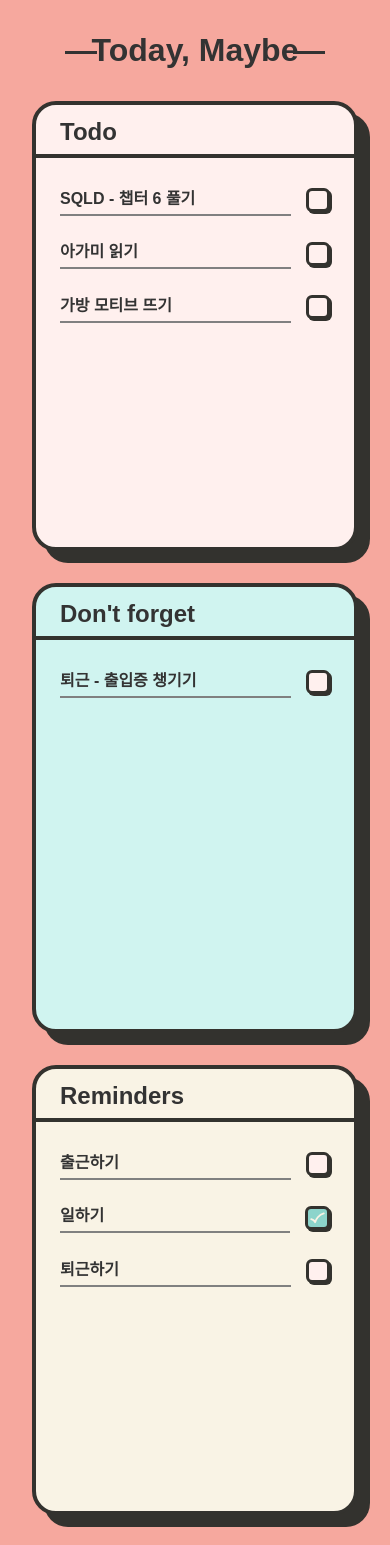
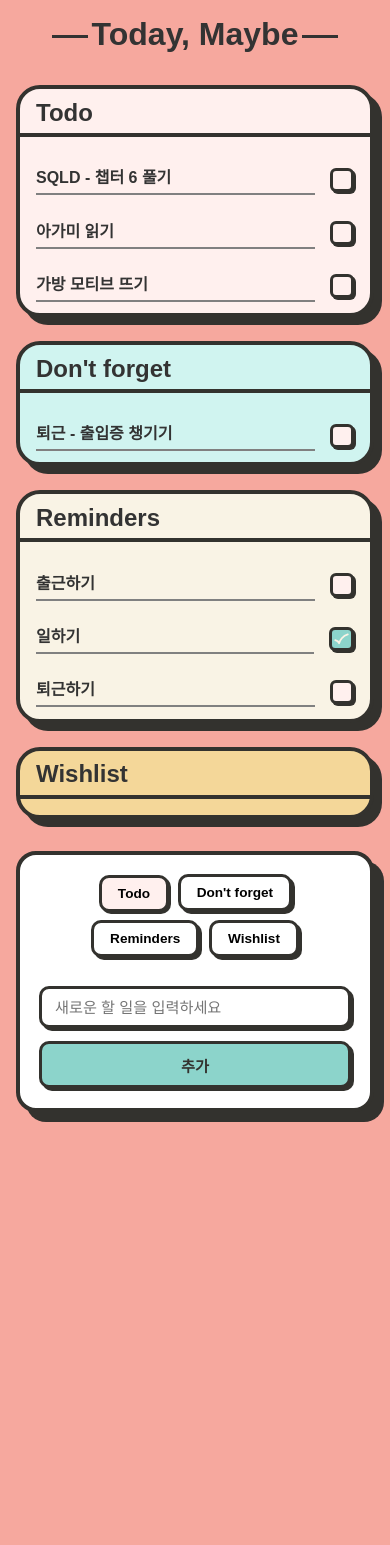
Before and after one commit to mackerel0818/next-todolist, a Next.js app: page / in a window 390 px wide. Shown: the top 1545 px of the page. After the commit the page ends 1128 px from the top, so only its background shows below. Built offline with nearby package versions, Linux system fonts and the light colour scheme.

Commit message:
✨모바일 반응형 추가가

```diff
--- a/app/globals.css
+++ b/app/globals.css
@@ -124,7 +124,6 @@ body {
   height: 15px;
 }
 
-/* 체크마크 SVG 애니메이션 */
 @keyframes check-animation {
   0% {
     stroke-dashoffset: 30;
@@ -164,16 +163,95 @@ body {
   .title::after {
     width: 15%;
   }
+
+  .input-button-container {
+    flex-direction: column;
+  }
+
+  .todo-input,
+  .add-button {
+    width: 100%;
+  }
 }
 
 @media (max-width: 480px) {
+  .container {
+    padding: 1rem;
+  }
+
   .grid-container {
     grid-template-columns: 1fr;
+    gap: 1.5rem;
   }
 
   .title::before,
   .title::after {
     width: 10%;
+  }
+
+  .todo-card {
+    min-height: auto;
+    box-shadow: 8px 8px 0px #33322e;
+  }
+
+  .card-title {
+    padding-left: 1rem;
+    padding-top: 0.6rem;
+    padding-bottom: 0.4rem;
+  }
+
+  .todo-list {
+    padding: 0 1rem;
+  }
+
+  .category-buttons {
+    display: flex;
+    flex-wrap: nowrap;
+    overflow-x: auto;
+    justify-content: flex-start;
+    padding-bottom: 0.5rem;
+    -webkit-overflow-scrolling: touch;
+    scrollbar-width: none;
+  }
+
+  .category-buttons::-webkit-scrollbar {
+    display: none;
+  }
+
+  .category-button {
+    flex: 0 0 auto;
+    white-space: nowrap;
+  }
+
+  .add-todo-form {
+    padding: 1rem;
+    border-radius: 16px;
+    box-shadow: 8px 8px 0px #33322e;
+  }
+}
+
+@media (max-width: 360px) {
+  .container {
+    padding: 0.8rem;
+  }
+
+  .title {
+    font-size: 1.5rem;
+    margin-bottom: 1.5rem;
+  }
+
+  .grid-container {
+    gap: 1.2rem;
+  }
+
+  .todo-card {
+    border-radius: 16px;
+    box-shadow: 6px 6px 0px #33322e;
+  }
+
+  .add-todo-form {
+    padding: 0.8rem;
+    box-shadow: 6px 6px 0px #33322e;
   }
 }
 
```
